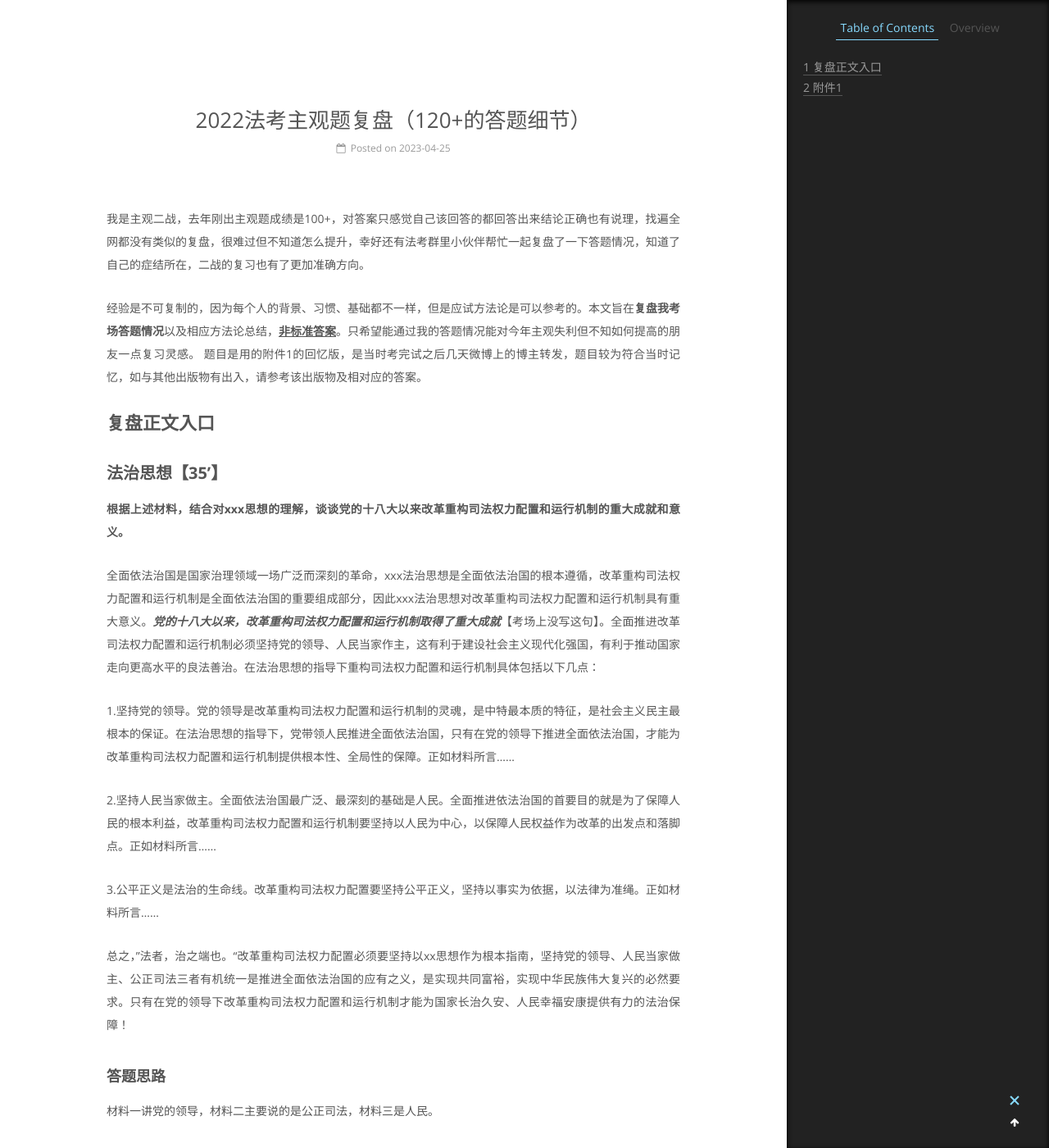
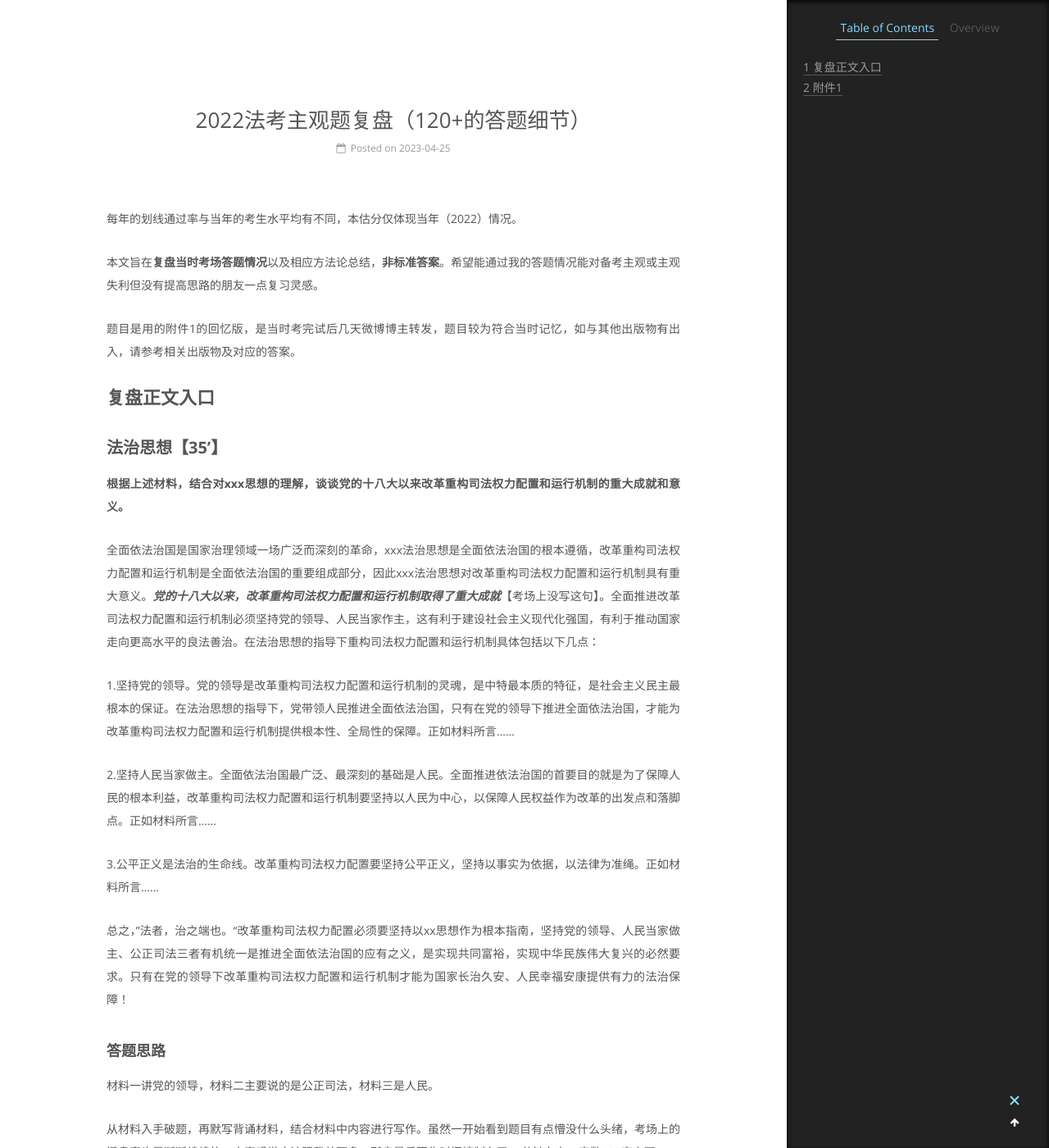
Before and after one commit to acq7line/acq7line.github.io, a Jekyll site: the page built from _posts/2023-4-25-2022法考主观题复盘（120+的答题细节）.md, in a window 1280 px wide and 1400 px high, scrolled down 214 px. Shown: the whole window at 82% size. Built offline with Jekyll 4.4.1, drawn with Linux system fonts in a browser that asks for light colours.

Commit message:
Update 2023-4-25-2022法考主观题复盘（120+的答题细节）.md

```diff
--- a/_posts/2023-4-25-2022法考主观题复盘（120+的答题细节）.md
+++ b/_posts/2023-4-25-2022法考主观题复盘（120+的答题细节）.md
@@ -1,7 +1,8 @@
-我是主观二战，去年刚出主观题成绩是100+，对答案只感觉自己该回答的都回答出来结论正确也有说理，找遍全网都没有类似的复盘，很难过但不知道怎么提升，幸好还有法考群里小伙伴帮忙一起复盘了一下答题情况，知道了自己的症结所在，二战的复习也有了更加准确方向。
+每年的划线通过率与当年的考生水平均有不同，本估分仅体现当年（2022）情况。
 
-经验是不可复制的，因为每个人的背景、习惯、基础都不一样，但是应试方法论是可以参考的。本文旨在**复盘我考场答题情况**以及相应方法论总结，**<u>非标准答案</u>**。只希望能通过我的答题情况能对今年主观失利但不知如何提高的朋友一点复习灵感。
-题目是用的附件1的回忆版，是当时考完试之后几天微博上的博主转发，题目较为符合当时记忆，如与其他出版物有出入，请参考该出版物及相对应的答案。
+本文旨在**复盘当时考场答题情况**以及相应方法论总结，**非标准答案**。希望能通过我的答题情况能对备考主观或主观失利但没有提高思路的朋友一点复习灵感。
+
+题目是用的附件1的回忆版，是当时考完试后几天微博博主转发，题目较为符合当时记忆，如与其他出版物有出入，请参考相关出版物及对应的答案。
 
 
 
```
